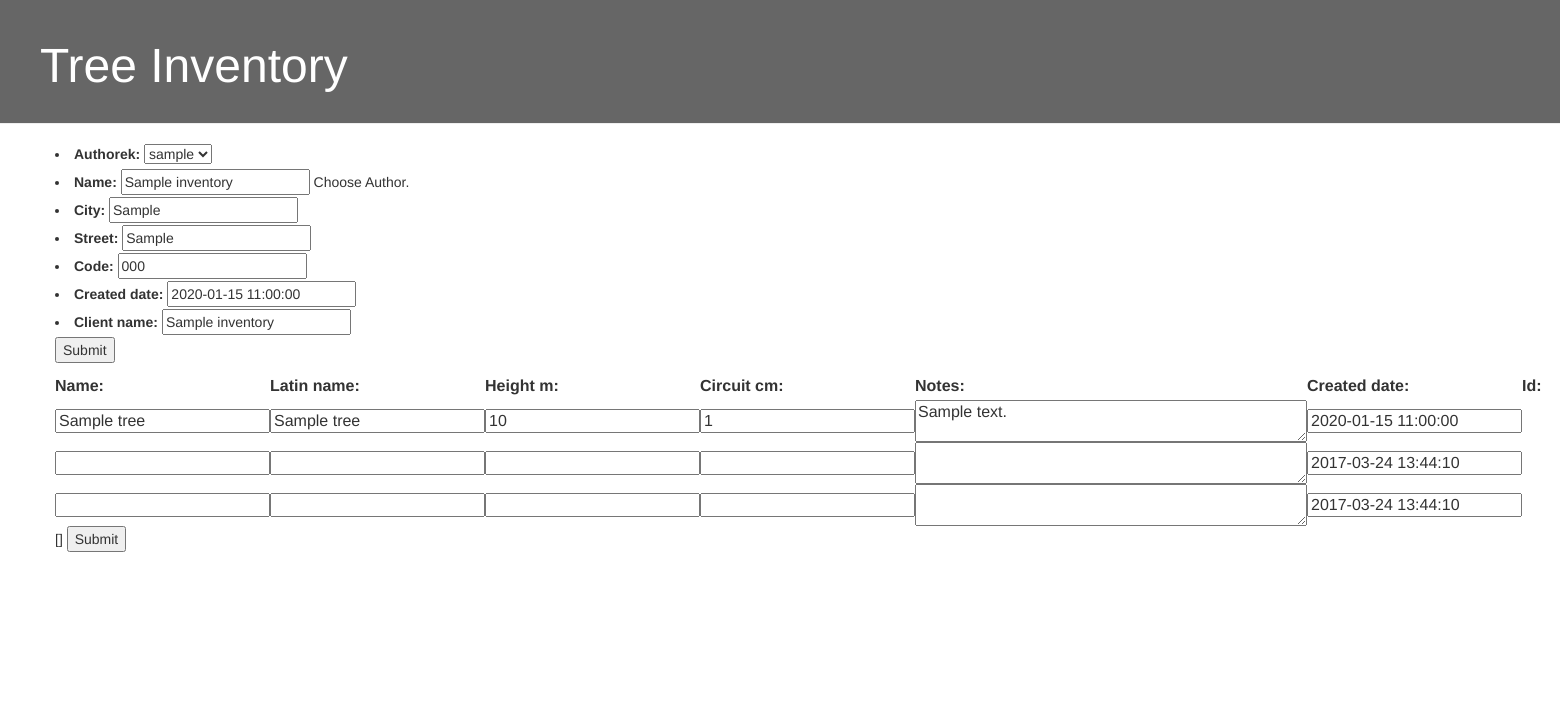
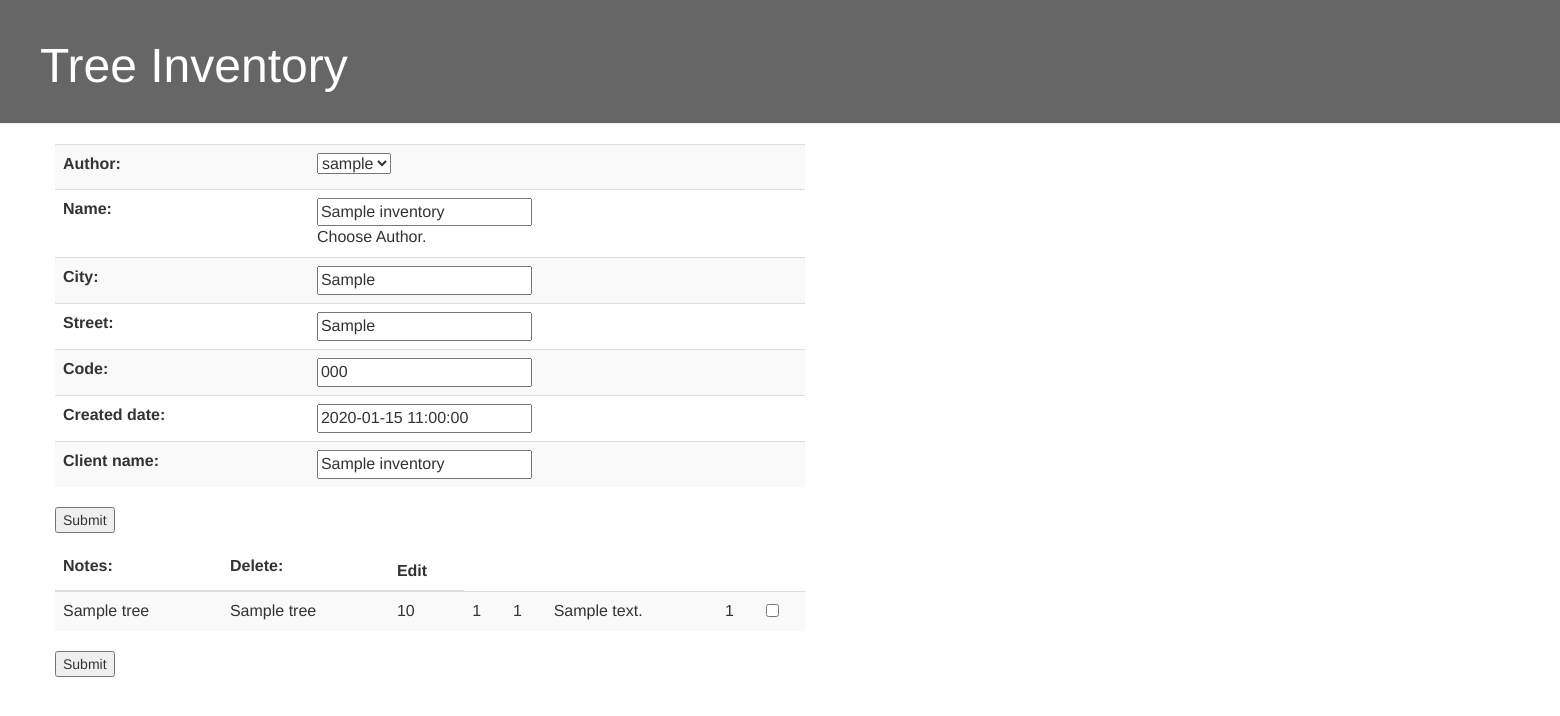
Before and after one commit to arychter86/proprii_inventory, a Django app: page /inventory/1/ in a window 1560 px wide. Shown: the top 716 px of the page. Run offline with Django 3.2, Linux system fonts and the light colour scheme; a user stored in the database is signed in; tables that the repository leaves empty hold one stand-in row (values such as "Sample post"); some libraries are stand-ins or nearby versions.

Commit message:
Lista drzew z zaznaczaniem do usuwania działa. Do zrobienia edycja i dodawanie drzew.

```diff
--- a/inventory/models.py
+++ b/inventory/models.py
@@ -1,47 +1,8 @@
 from django.db import models
 from django.utils import timezone
 from django.contrib.auth.models import User
-from django.forms import ModelForm, SplitDateTimeWidget, Textarea
+from django.forms import ModelForm, SplitDateTimeWidget, Textarea, HiddenInput
 from django.utils.translation import ugettext_lazy as _
-
-
-class Tree(models.Model):
-    inventory = models.ForeignKey('Inventory')
-    name = models.CharField(max_length=200)
-    latin_name = models.CharField(max_length=200)
-    height_m = models.IntegerField()
-    circuit_cm = models.IntegerField()
-    notes = models.TextField()
-    created_date = models.DateTimeField(
-            default=timezone.now)
-
-    def __str__(self):
-        return self.name + " " + self.notes
-
-class TreeForm(ModelForm):
-    class Meta:
-        model = Tree
-        fields = ['name', 'latin_name', 'height_m', 'circuit_cm', 'notes', 'created_date']
-        labels = {
-            'name': _('Name'),
-        }
-        help_texts = {
-            'name': _('Choose polish name.'),
-        }
-        widgets = {
-            'notes': Textarea(attrs={'cols': 40, 'rows': 2}),
-        }
-
-class TreeImage(models.Model):
-    tree = models.ForeignKey('Tree',null=True)
-    description = models.CharField(max_length=200)
-    filename = models.CharField(max_length=200)
-    picture = models.ImageField(upload_to = 'photos/', default = 'pic_folder/None/no-img.jpg')
-    created_date = models.DateTimeField(
-            default=timezone.now)
-
-    def __str__(self):
-        return self.filename + " " + self.tree.name
 
 class Inventory(models.Model):
     author = models.ForeignKey('auth.User',null=True)
@@ -61,7 +22,7 @@ class InventoryForm(ModelForm):
         model = Inventory
         fields = ['author', 'name', 'city', 'street', 'code', 'created_date', 'client_name']
         labels = {
-            'author': _('Authorek'),
+            'author': _('Author'),
         }
         help_texts = {
             'name': _('Choose Author.'),
@@ -71,3 +32,56 @@ class InventoryForm(ModelForm):
                 'max_length': _("This authors's name is too long."),
             },
         }
+
+
+class Tree(models.Model):
+    inventory = models.ForeignKey('Inventory')
+    name = models.CharField(max_length=200)
+    latin_name = models.CharField(max_length=200)
+    height_m = models.IntegerField()
+    circuit_cm = models.IntegerField()
+    crown_m = models.IntegerField(default=0)
+    notes = models.TextField(blank=True)
+    created_date = models.DateTimeField(
+            default=timezone.now)
+
+    def __str__(self):
+        return self.name + " " + self.notes
+
+class TreeForm(ModelForm):
+    def __init__(self, *args, **kwargs):
+        super(TreeForm, self).__init__(*args, **kwargs)
+        instance = getattr(self, 'instance', None)
+
+        #if instance and instance.pk:
+        #    self.fields['name'].widget.attrs['readonly'] = True
+
+    class Meta:
+        model = Tree
+        fields = ['name', 'latin_name', 'height_m', 'circuit_cm', 'crown_m', 'notes']
+        labels = {
+            'name': _('Name'),
+        }
+        help_texts = {
+            'name': _('Choose polish name.'),
+        }
+        widgets = {
+            'name' : HiddenInput(),
+            'latin_name' : HiddenInput(),
+            'height_m' : HiddenInput(),
+            'circuit_cm' : HiddenInput(),
+            'crown_m' : HiddenInput(),
+            'notes' : HiddenInput(),
+            'notes': Textarea(attrs={'cols': 40, 'rows': 1}),
+        }
+
+class TreeImage(models.Model):
+    tree = models.ForeignKey('Tree',null=True)
+    description = models.CharField(max_length=200)
+    filename = models.CharField(max_length=200)
+    picture = models.ImageField(upload_to = 'photos/', default = 'pic_folder/None/no-img.jpg')
+    created_date = models.DateTimeField(
+            default=timezone.now)
+
+    def __str__(self):
+        return self.filename + " " + self.tree.name
--- a/inventory/templates/inventory/inventory.html
+++ b/inventory/templates/inventory/inventory.html
@@ -2,32 +2,44 @@
 {% block content %}
   <form action="/inventory/{{id}}/" method="post">
       {% csrf_token %}
-      {{ form }}
+        <table class="table table-striped">
+          {{ form.as_table }}
+        </table>
       <input type="submit" name="inventory" value="Submit" />
   </form>
 
   <form action="/inventory/{{id}}/" method="post">
       {% csrf_token %}
-      <table>
-          <thead>
+      {{ formset.management_form }}
+      <table class="table table-striped">
+
               {% for form in formset.forms %}
                   {% if forloop.first %}
-                      {% for field in form %}
+                    <thead>
+                      {% for field in form.visible_fields  %}
                           <th>{{ field.label_tag }}</th>
                       {% endfor %}
+                          <th>Edit</th>
+                    </thead>
+                  <tbody>
                   {% endif %}
-          </thead>
-          <tbody>
                   <tr>
                       {% for field in form %}
-                          <td>{{ field }}</td>
+                          <td class="fieldWrapper">
+                            {% if forloop.last %}
+                              {{ field }}
+                            {% else %}
+                              {{ field.value }}
+                            {% endif %}
+                          </td>
+                      {% endfor %}
+                      {% for hidden in form.hidden_fields %}
+                        {{ hidden }}
                       {% endfor %}
                   </tr>
               {% endfor %}
           </tbody>
       </table>
-      {{formset.errors}}
-       {{ formset.management_form }}
       <input type="submit" name="trees" value="Submit" />
   </form>
 
--- a/inventory/views.py
+++ b/inventory/views.py
@@ -20,6 +20,9 @@ def inventory(request,id):
     except Inventory.DoesNotExist:
         inv_obj = Inventory()
 
+    TreeFormSet = modelformset_factory(Tree, TreeForm,extra=0, can_delete=True)
+    formset = TreeFormSet(queryset=Tree.objects.filter(inventory = inv_obj ))
+
     if request.method == 'POST':
 
         if inv_obj != None:
@@ -30,11 +33,17 @@ def inventory(request,id):
             id = form.instance.id
 
         if 'trees' in request.POST:
-            TreeFormSet = modelformset_factory(Tree,TreeForm,extra=2)
+            TreeFormSet = modelformset_factory(Tree, TreeForm, extra=0, can_delete=True)
             formset = TreeFormSet(request.POST, request.FILES)
-
+            print(request.POST)
             if formset.is_valid():
-                formset.save()
+                instances = formset.save(commit=False)
+                for instance in formset.deleted_objects:
+                    instance.delete()
+                for instance in instances:
+                    instance.inventory = form.instance
+                    instance.save()
+                formset = TreeFormSet(queryset=Tree.objects.filter(inventory = inv_obj ))
                 print('Formset Saved')
             else:
                 print('Formset invalid, not saved!',formset.errors)
@@ -42,21 +51,16 @@ def inventory(request,id):
         elif 'inventory' in request.POST:
             if form.is_valid():
                 form.save()
-                # do something.\
+                # do something
                 id = form.instance.id
                 print('Inventory Data Saved')
             else:
                 print('Problem with saving', form.errors)
 
-
     try:
         form = InventoryForm(instance=inv_obj)
-        TreeFormSet = modelformset_factory(Tree, TreeForm,extra=2)
-        formset = TreeFormSet(queryset=Tree.objects.filter(inventory = inv_obj ))
+
     except Inventory.DoesNotExist:
         form =  InventoryForm()
 
-
-    form = form.as_ul()
-
     return render(request, 'inventory/inventory.html', {'form': form,'formset':formset,'id':id})
--- a/proprii/settings.py
+++ b/proprii/settings.py
@@ -127,3 +127,5 @@ STATICFILES_DIRS = (
 
 MEDIA_ROOT = os.path.join(BASE_DIR, 'media')
 MEDIA_URL = '/media/'
+
+LOGIN_REDIRECT_URL = '/'
```
Also changed, not shown: inventory/migrations/0010_auto_20170430_1137.py (added), inventory/migrations/0011_auto_20170501_1149.py (added).
